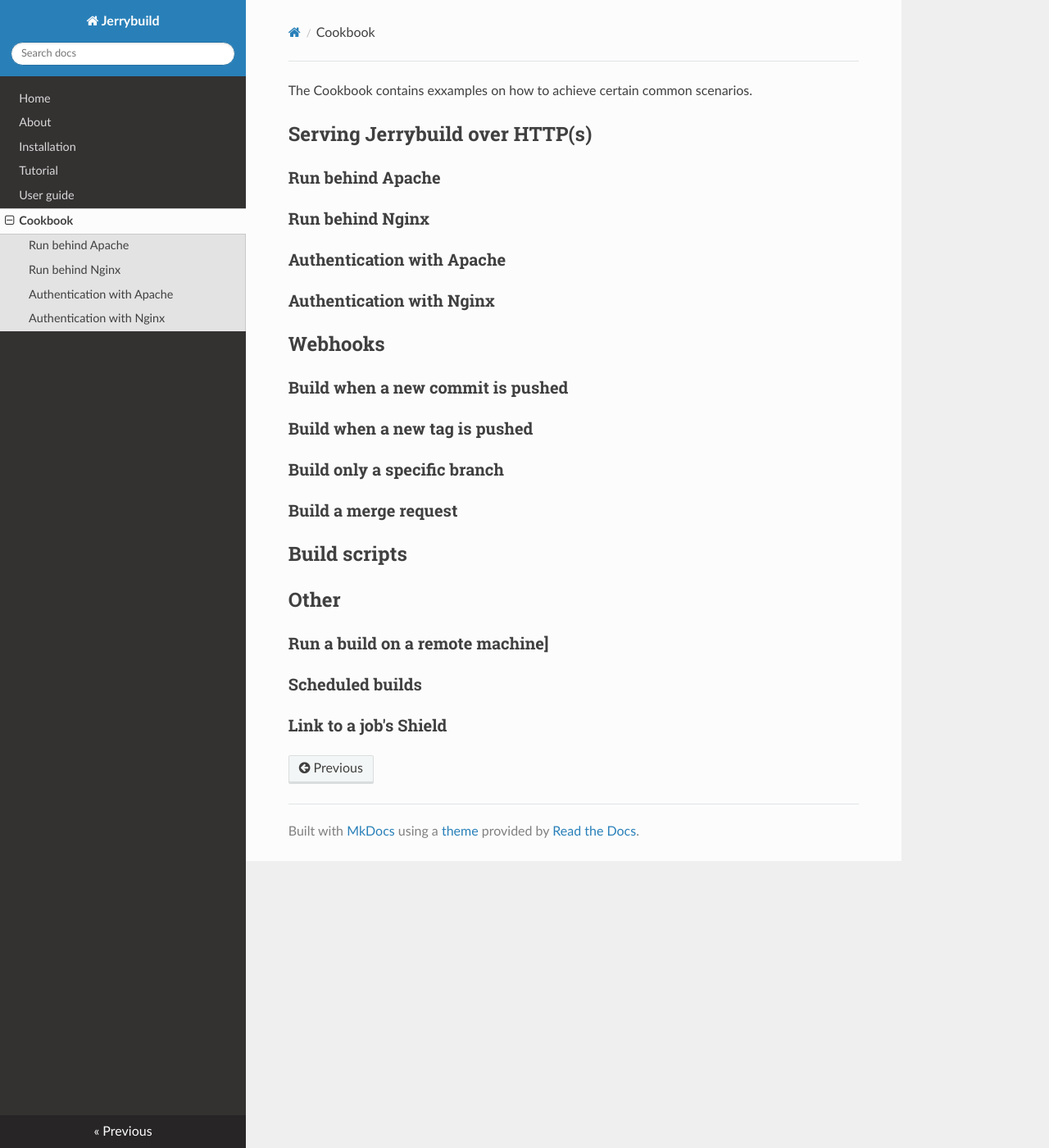
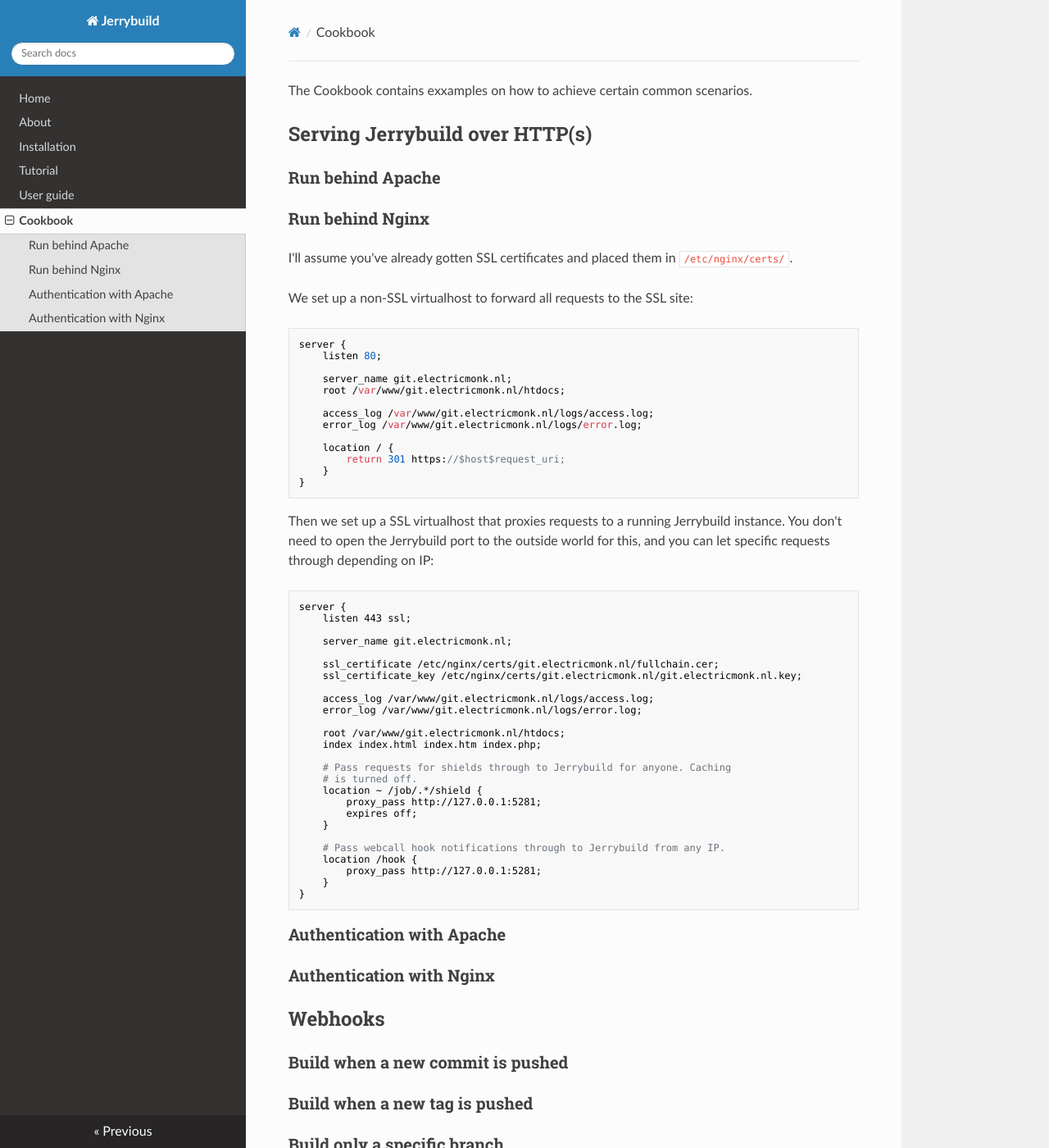
Before and after one commit to fboender/jerrybuild, an MkDocs documentation site: the page built from docs/cookbook.md, in a window 1280 px wide and 1400 px high. Shown: the whole window at 82% size. Built offline with MkDocs 1.6.1, drawn with Linux system fonts in a browser that asks for light colours; nearby versions of some CDN libraries; old or Windows-style settings are respelled for this version of MkDocs.

Commit message:
Cookbook: Run behind nginx.

```diff
--- a/docs/cookbook.md
+++ b/docs/cookbook.md
@@ -5,6 +5,56 @@
 ### Run behind Apache
 
 ### Run behind Nginx
+
+I'll assume you've already gotten SSL certificates and placed them in
+`/etc/nginx/certs/`.
+
+We set up a non-SSL virtualhost to forward all requests to the SSL site:
+
+    server {
+        listen 80;
+
+        server_name git.electricmonk.nl;
+        root /var/www/git.electricmonk.nl/htdocs;
+
+        access_log /var/www/git.electricmonk.nl/logs/access.log;
+        error_log /var/www/git.electricmonk.nl/logs/error.log;
+
+        location / {
+            return 301 https://$host$request_uri;
+        }
+    }
+
+Then we set up a SSL virtualhost that proxies requests to a running Jerrybuild
+instance. You don't need to open the Jerrybuild port to the outside world for
+this, and you can let specific requests through depending on IP:
+
+    server {
+        listen 443 ssl;
+
+        server_name git.electricmonk.nl;
+
+        ssl_certificate /etc/nginx/certs/git.electricmonk.nl/fullchain.cer;
+        ssl_certificate_key /etc/nginx/certs/git.electricmonk.nl/git.electricmonk.nl.key;
+
+        access_log /var/www/git.electricmonk.nl/logs/access.log;
+        error_log /var/www/git.electricmonk.nl/logs/error.log;
+
+        root /var/www/git.electricmonk.nl/htdocs;
+        index index.html index.htm index.php;
+
+        # Pass requests for shields through to Jerrybuild for anyone. Caching
+        # is turned off.
+        location ~ /job/.*/shield {
+            proxy_pass http://127.0.0.1:5281;
+            expires off;
+        }
+
+        # Pass webcall hook notifications through to Jerrybuild from any IP.
+        location /hook {
+            proxy_pass http://127.0.0.1:5281;
+        }
+    }
 
 ### Authentication with Apache
 
```
